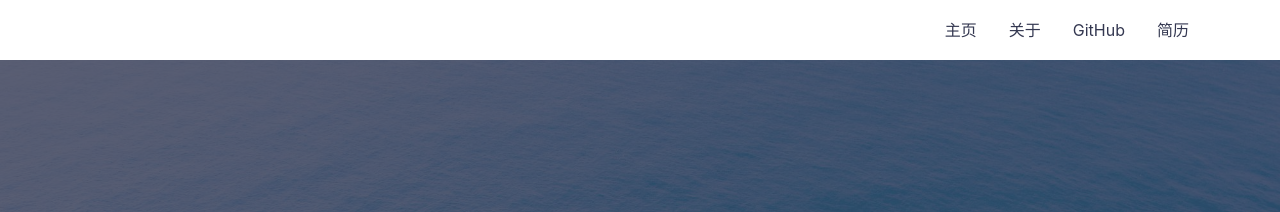
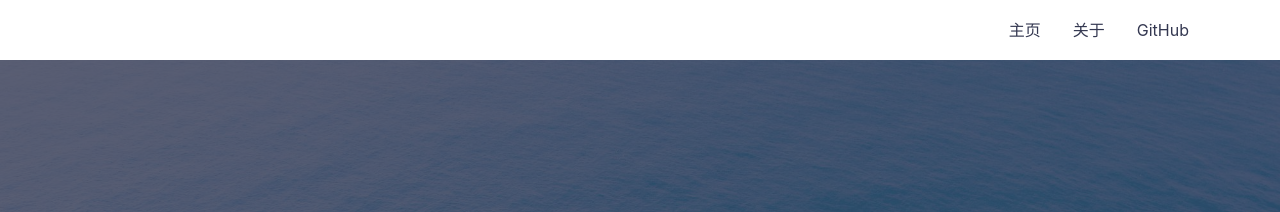
Before and after one commit to luozhouyang/luozhouyang-deprecated.github.io, a Jekyll site: the page built from index.md, in a window 1280 px wide. Shown: the top 212 px of the page. Built offline with Jekyll 4.4.1, drawn with Linux system fonts in a browser that asks for light colours.

Commit message:
Update index

```diff
--- a/_includes/header.html
+++ b/_includes/header.html
@@ -9,20 +9,13 @@
       <nav class="header__links">
         <div class="container header__links-wrapper">
           <a class="header__link" href="{{ '/' | relative_url }}" itemprop="url">
-            <span itemprop="name">主页</span></a>
+            <span itemprop="name">主页</span>
+          </a>
           <a class="header__link" href="{{ '/about' | relative_url }}" itemprop="url">
-            <span itemprop="name">关于</span></a>
-          {% comment %} <a class="header__link" href="http://blog.stupidme.me" itemprop="url">
-            <span itemprop="name">博客</span>
-          </a> {% endcomment %}
+            <span itemprop="name">关于</span>
+          </a>
           <a class="header__link" href="https://github.com/luozhouyang" itemprop="url">
             <span itemprop="name">GitHub</span>
-          </a>
-          {% comment %} <a class="header__link" href="http://blog.stupidme.me/wp-content/uploads/2018/10/罗周杨_NLP简历.pdf" itemprop="url">
-            <span itemprop="name">简历</span>
-          </a> {% endcomment %}
-          <a class="header__link" href="https://github.com/luozhouyang/resume/blob/master/resume/NLP-zh_CN.pdf"itemprop="url">
-          <span itemprop="name">简历</span>
           </a>
         </div>
       </nav>
```
